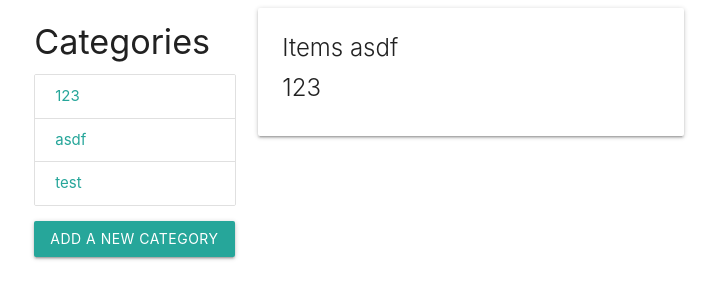
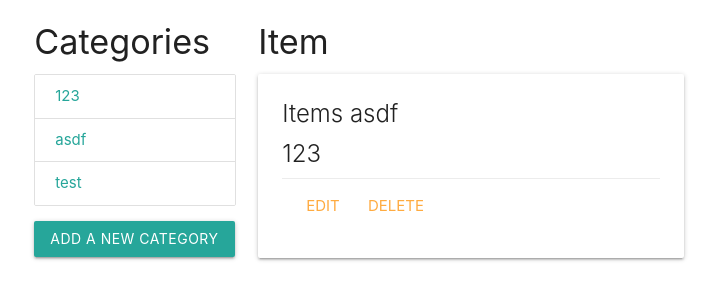
Before and after one commit to kregarm/udacit-catalog-project, a Flask app: page /1/1/ in a window 1280 px wide. Shown: the top 300 px of the page, without its empty margins (169-886 px from the left). Run offline with Flask 2, Linux system fonts and the light colour scheme.

Commit message:
added editItem route and link

```diff
--- a/app.py
+++ b/app.py
@@ -72,10 +72,15 @@ def newItem(category_id):
         return redirect(url_for('showItems',category_id = category_id))
     if request.method == 'GET':
         return render_template('new-item.html')
+
+@app.route('/<int:category_id>/items/<int:item_id>/edit/', methods=['GET', 'POST'])
+def editItem(category_id, item_id):
+    category = session.query(Categories).filter_by(id = category_id).one()
+    item = session.query(Item).filter_by(id = item_id).one()
+    return render_template('edit-item.html', item = item, category = category)
+    if request.method == 'GET':
+        return render_template('edit-item.html', item = item, category = category)
 '''
-@app.route('<int:category_id>/<int:item_id>/edit/', methods=['GET', 'POST'])
-def editItem():
-
 @app.route('/<int:category_id>/<int:item_id>/delete/', methods=['GET', 'POST']))
 def deleteItem()
 '''
--- a/templates/edit-item.html
+++ b/templates/edit-item.html
@@ -0,0 +1 @@
+yolo
--- a/templates/show-item.html
+++ b/templates/show-item.html
@@ -2,13 +2,17 @@
 {% block content %}
 {% include "sidebar.html" %}
 
-
 <div class="col s6">
+    <h4>Item</h4>
     <div class="card">
         <div class="card-content">
             <div class="card-title">
                 <span class="card-title">Items {{item.name}}</span>
                 <p>{{item.description}}</p>
+            </div>
+            <div class="card-action">
+                <a href="{{url_for('editItem', category_id = category.id, item_id = item.id)}}">Edit</a>
+                <a href="#">Delete</a>
             </div>
         </div>
     </div>
```
